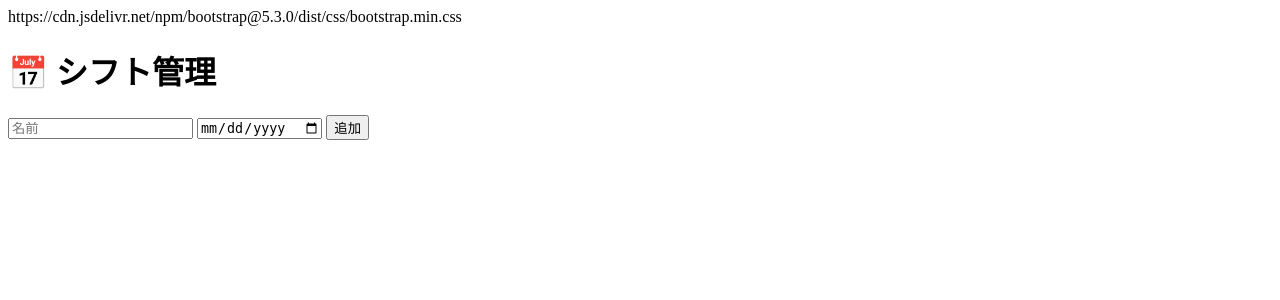
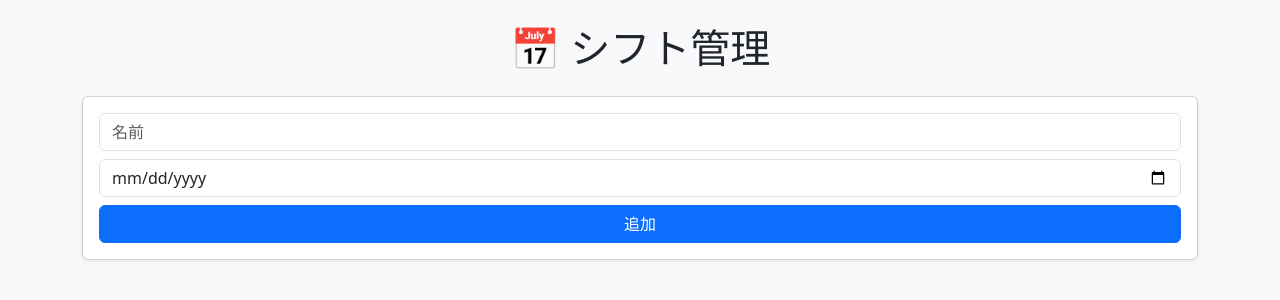
Before and after one commit to HEMLOKapx/shiftapp, a Flask app: page / in a window 1280 px wide. Shown: the top 300 px of the page. Run offline with Flask 3, Linux system fonts and the light colour scheme.

Commit message:
Update index.html

```diff
--- a/templates/index.html
+++ b/templates/index.html
@@ -5,8 +5,8 @@
     <title>シフト管理</title>
     <meta name="viewport" content="width=device-width, initial-scale=1">
 
-    <!-- Bootstrap -->
-    https://cdn.jsdelivr.net/npm/bootstrap@5.3.0/dist/css/bootstrap.min.css
+    <!-- Bootstrap（これ重要） -->
+    <link href="https://cdn.jsdelivr.net/npm/bootstrap@5.3.0/dist/css/bootstrap.min.css" rel="stylesheet">
 </head>
 
 <body class="bg-light">
@@ -19,8 +19,12 @@
     <div class="card p-3 mb-4 shadow-sm">
         <form method="POST">
             <input name="name" class="form-control mb-2" placeholder="名前" required>
+
             <input type="date" name="date" class="form-control mb-2" required>
-            <button type="submit" class="btn btn-primary w-100">追加</button>
+
+            <button type="submit" class="btn btn-primary w-100">
+                追加
+            </button>
         </form>
     </div>
 
@@ -34,8 +38,8 @@
                     <li class="list-group-item d-flex justify-content-between align-items-center">
                         {{ n }}
 
-                        <!-- ✅ 削除ボタン -->
-                        /delete
+                        <!-- ✅ 削除ボタン（これが超重要） -->
+                        <form method="POST" action="/delete" style="margin:0;">
                             <input type="hidden" name="date" value="{{ date }}">
                             <input type="hidden" name="name" value="{{ n }}">
                             <button type="submit" class="btn btn-danger btn-sm">
```
